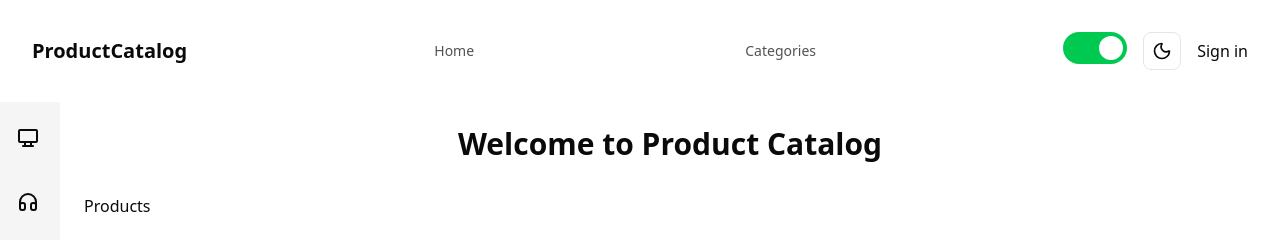
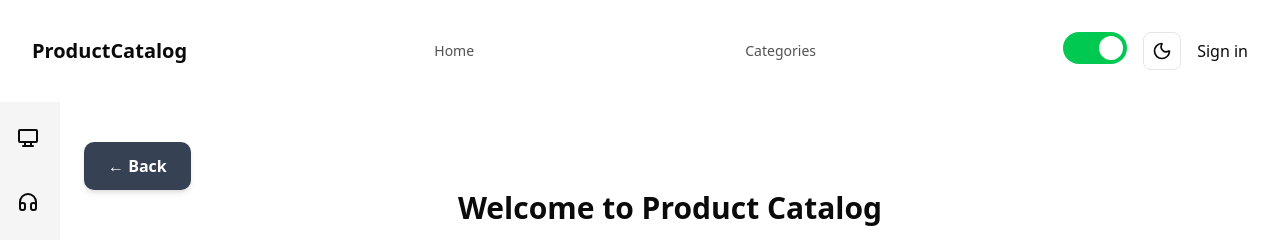
Before and after one commit to shakana0/EcommerceUI, a React (Vite) app: page / in a window 1280 px wide. Shown: the top 240 px of the page. Built offline with nearby package versions, Linux system fonts and the light colour scheme; no server answers.

Commit message:
feat: add back btn in layout

```diff
--- a/src/components/Layout/layout.tsx
+++ b/src/components/Layout/layout.tsx
@@ -28,6 +28,7 @@ import {
   IconKeyboard,
 } from "@tabler/icons-react";
 import { ApiToggleBtn } from "../ui/apiToggleBtn";
+import { BackButton } from "../ui/backButton";
 
 export default function Layout() {
   const [isOpen, setIsOpen] = useState(false);
@@ -130,7 +131,9 @@ export default function Layout() {
         </Sidebar>
 
         {/* Main content */}
-        <main className="flex-1 p-6">
+        <main className="flex-1 p-6 pt-10">
+          <BackButton />
+
           <Outlet />
         </main>
       </div>
```
